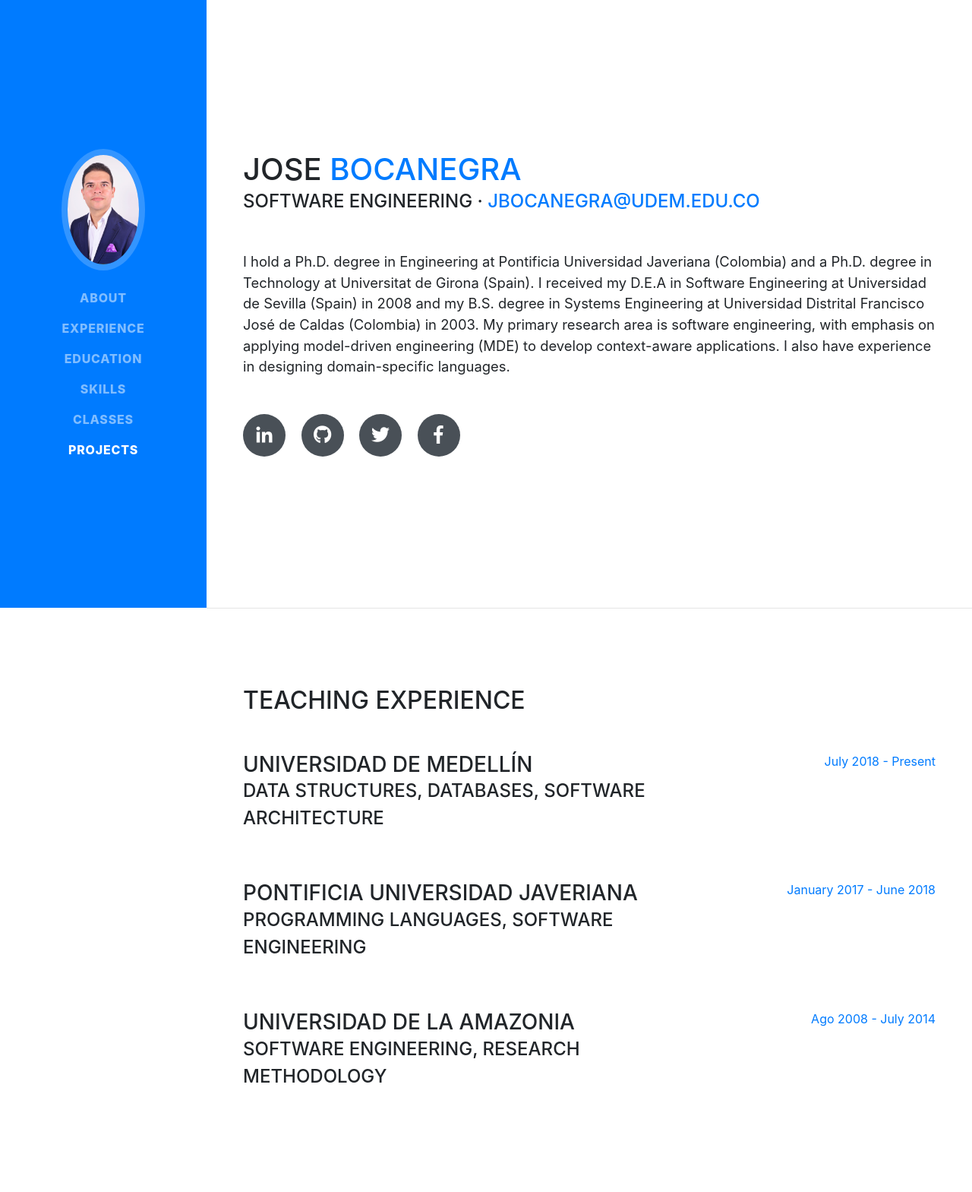
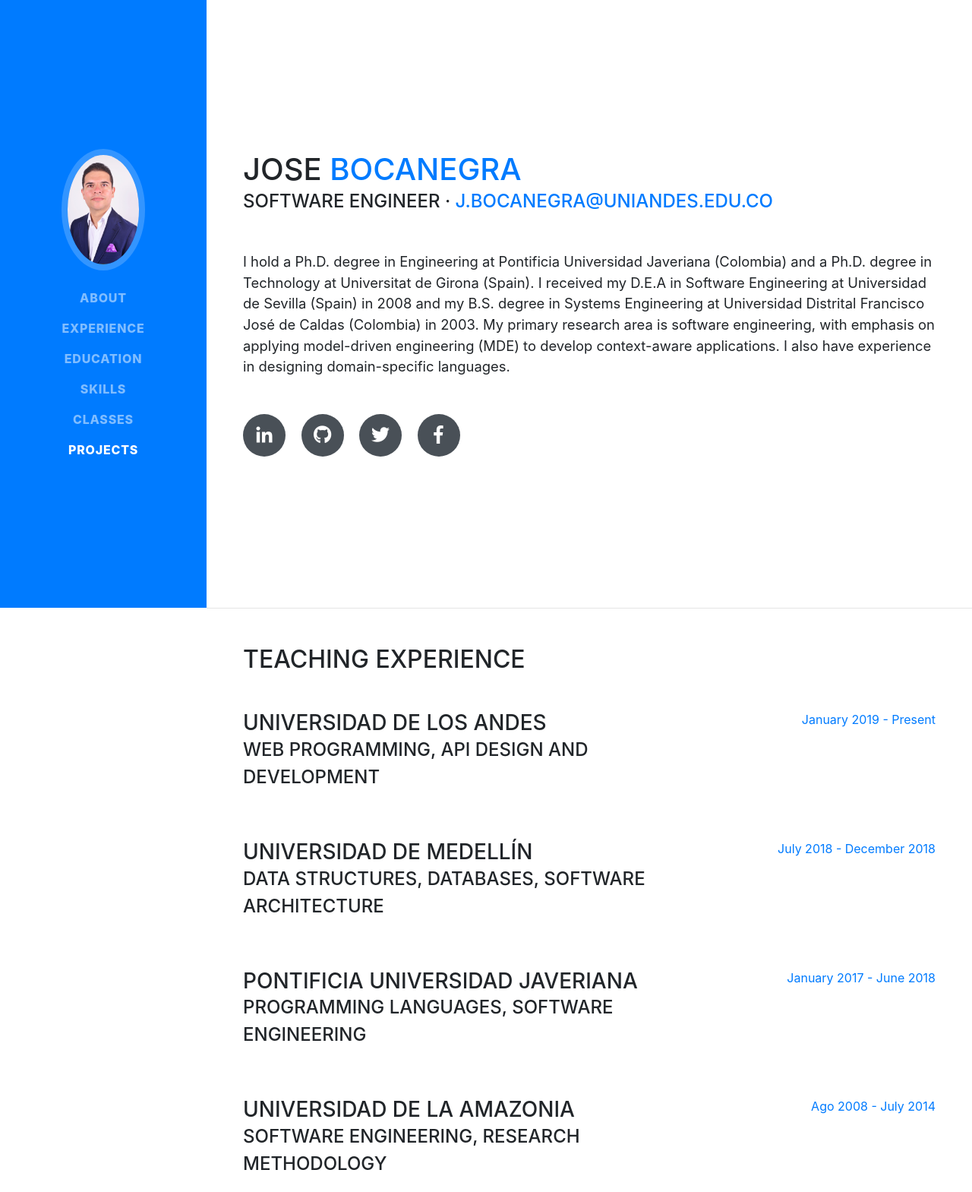
Before and after one commit to josejbocanegra/josejbocanegra.github.io, a website with bundled scripts: page index.html in a window 1280 px wide. Shown: the top 1569 px of the page at 76% size. Built offline with nearby package versions, Linux system fonts and the light colour scheme; a web font is replaced by a local one.

Commit message:
Update index.html

```diff
--- a/index.html
+++ b/index.html
@@ -67,8 +67,8 @@
             <span class="text-primary">Bocanegra</span>
           </h1>
           <div class="subheading mb-5">
-            Software Engineering ·
-            <a href="mailto:name@email.com">jbocanegra@udem.edu.co</a>
+            Software Engineer ·
+            <a href="mailto:name@email.com">j.bocanegra@uniandes.edu.co</a>
           </div>
           <p class="lead mb-5">I hold a Ph.D. degree in Engineering at Pontificia Universidad Javeriana (Colombia) and a Ph.D. degree in Technology at Universitat de Girona (Spain).
 
@@ -103,6 +103,20 @@
 
           <div class="resume-item d-flex flex-column flex-md-row mb-5">
             <div class="resume-content mr-auto">
+              <h3 class="mb-0">Universidad de los Andes</h3>
+              <div class="subheading mb-3">
+                Web Programming, API Design and Development
+
+              </div>
+
+            </div>
+            <div class="resume-date text-md-right">
+              <span class="text-primary">January 2019 - Present</span>
+            </div>
+          </div>
+
+          <div class="resume-item d-flex flex-column flex-md-row mb-5">
+            <div class="resume-content mr-auto">
               <h3 class="mb-0">Universidad de Medellín</h3>
               <div class="subheading mb-3">
                 Data Structures, Databases, Software Architecture
@@ -111,7 +125,7 @@
 
             </div>
             <div class="resume-date text-md-right">
-              <span class="text-primary">July 2018 - Present</span>
+              <span class="text-primary">July 2018 - December 2018</span>
             </div>
           </div>
 
@@ -308,14 +322,11 @@
       <section class="resume-section p-3 p-lg-5 d-flex flex-column" id="projects">
         <div class="my-auto">
           <h2 class="mb-5">Projects</h2>
-          <p>Trusted Execution Environments (TEE) is a means to guarantee the integrity, isolation, and<br>reliability of critical operations on the data exchanged by applications, preventing unauthorized access.
-            However, develop software for TEE is a complex taks far from trivial.&nbsp;</p>
-
-
-
-<p>We would like to develop a Model-Driven Approach to generate code that runs on a TEE, specifically the Morello Board from high-level specifications (both graphical and textual).</p>
-</p>
-
+          <p>Trusted Execution Environments (TEE) is a means to guarantee the integrity, isolation, and< reliability of critical operations on the data exchanged by applications, preventing unauthorized access.
+            However, develop software for TEE is a complex taks far from trivial.&nbsp;
+          </p>
+          <p>We would like to develop a Model-Driven Approach to generate code that runs on a TEE, specifically the Morello Board from high-level specifications (both graphical and textual).
+          </p>
         </div>
       </section>
 
```
